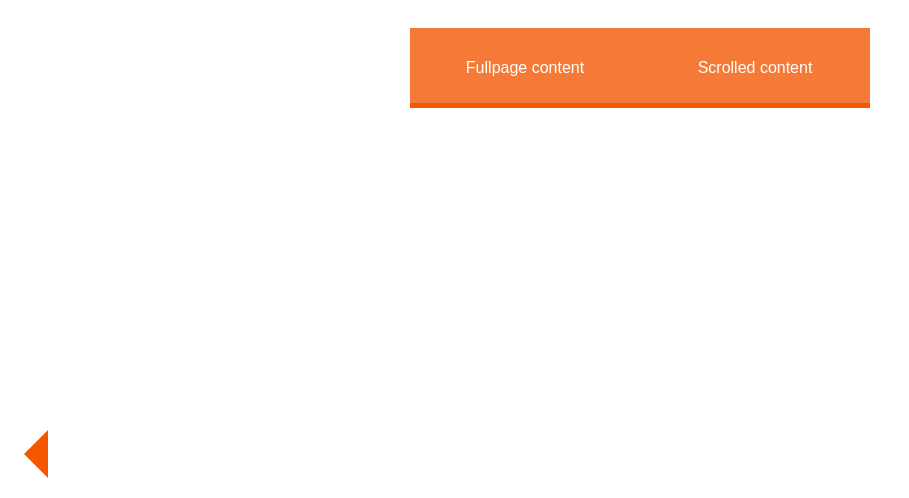
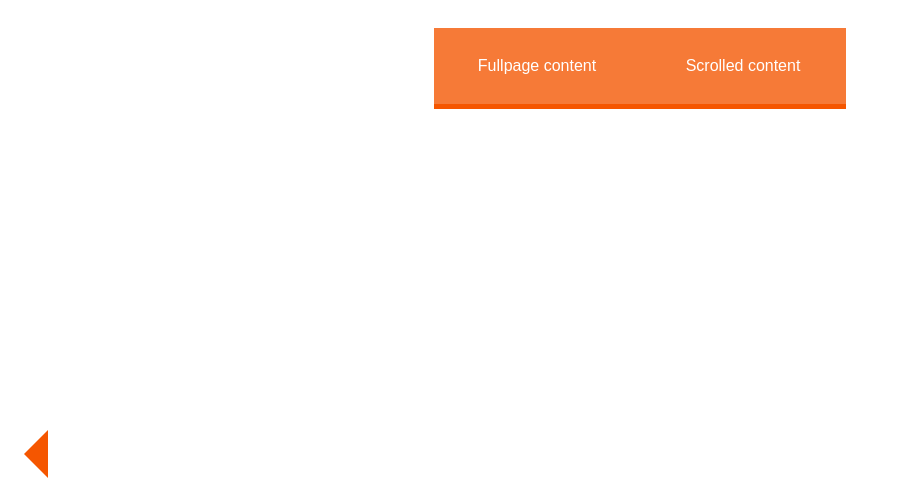
Before and after one commit to bezet/contentmeter, a website: page docs/index.html in a window 1280 px wide. Shown: the part 302-800 px from the top of the page, without its empty margins (0-909 px from the left). Drawn offline with Linux system fonts and the light colour scheme.

Commit message:
Fix demo title & back button position

```diff
--- a/docs/demo.css
+++ b/docs/demo.css
@@ -10,35 +10,54 @@ html {
 
 .main-nav {
 	position: relative;
-	top: 250px;
-	width: 96%;
+	top: 50px;
+	width: 100%;
 	max-width: 460px;
-	height: 165px;
+	padding: 0 24px;
 	margin: 0 auto;
 	font-size: 0;
 	text-align: center;
+	transition: top .3s ease;
+}
+
+@media screen and (min-width: 450px) {
+	.main-nav {
+		top: 250px
+	}
 }
 
 .main-nav__title {
 	padding: 0 0 40px;
 	margin: 0;
-	font-size: 4rem;
+	font-size: 8vw;
 	line-height: 1;
 	font-family: "Carter One";
 	color: #4D3333;
 }
 
+@media screen and (min-width: 450px) {
+	.main-nav__title {
+		font-size: 4rem;
+	}
+}
+
 .main-nav__link {
 	display: inline-block;
 	width: 100%;
-	height: 80px;
-	font-size: 1.6rem;
-	line-height: 80px;
+	padding: 30px 0;
+	font-size: 5vw;
+	line-height: 1;
 	text-decoration: none;
 	color: #fff;
 	background-color: #F67A37;
 	border-bottom: 5px solid #F55600;
 	transition: background .3s ease;
+}
+
+@media screen and (min-width: 450px) {
+	.main-nav__link {
+		font-size: 1.6rem;
+	}
 }
 
 @media screen and (min-width: 768px) {
@@ -53,7 +72,6 @@ html {
 
 .content {
 	width: 90%;
-	/*max-width: 768px;*/
 	max-width: 34em;
 	margin: 80vh auto;
 	font-size: 2rem;
```
